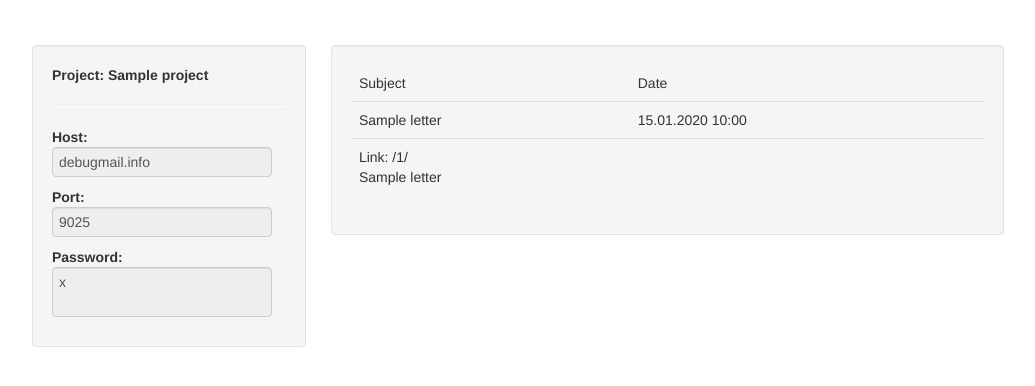
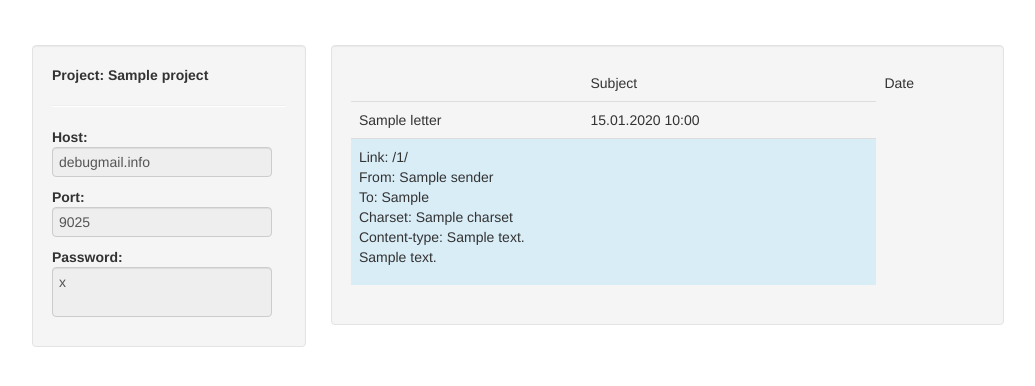
Before and after one commit to dizballanze/debugmail, a Django app: template frontend/templates/project/show_project.html in a window 1280 px wide. Shown: the top 386 px of the page, without its empty margins (77-1112 px from the left). Run offline with Django 3.2, Linux system fonts and the light colour scheme; the template is opened without the code that fills it: most values are stand-ins (such as "Sample title", 1, 10 or a date in 2020); parts of the project's set-up code (start-up, migrations or seed data) failed here and were passed over; some libraries are stand-ins or nearby versions.

Commit message:
test letter table

```diff
--- a/frontend/templates/project/show_project.html
+++ b/frontend/templates/project/show_project.html
@@ -19,15 +19,21 @@
             {% for letter in letters %}
                 {% if forloop.first %}
                     <table class="table">
-                    <thead><tr><td>Subject</td><td>Date</td></tr></thead>
+                    <thead><th><td>Subject</td><td>Date</td></th></thead>
                 {% endif %}
                     <tr>
                         <td>{{ letter.subject }}</td><td>{{ letter.date|date:"d.m.Y H:i" }}</td>
                     </tr>
-                    <tr>
+                    <tr class="info">
                         <td colspan="2">
                             Link: {% url 'show_letter' letter.id %}<br>
-                            {{ letter.subject }}
+                            From: {{ letter.sender }}<br>
+                            To: {{ letter.to }}<br>
+                            Charset: {{ letter.charset }}<br>
+                            Content-type: {{ letter.content_type }}<br>
+                            <p>
+                                {{ letter.content }}
+                            </p>
                         </td>
                     </tr>
                 {% if forloop.last %}</table>{% endif %}
```
